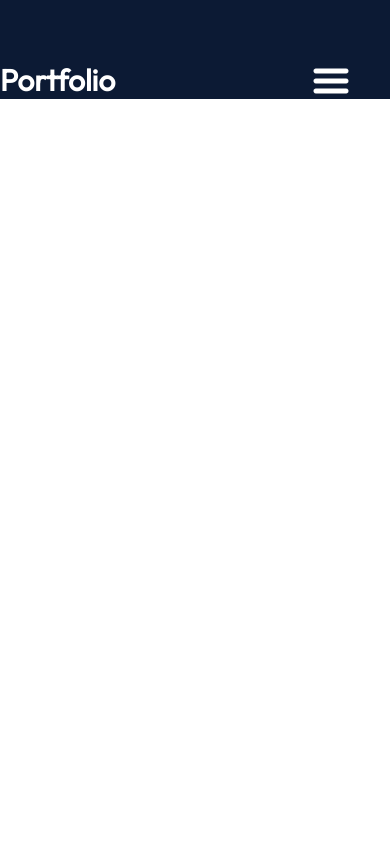
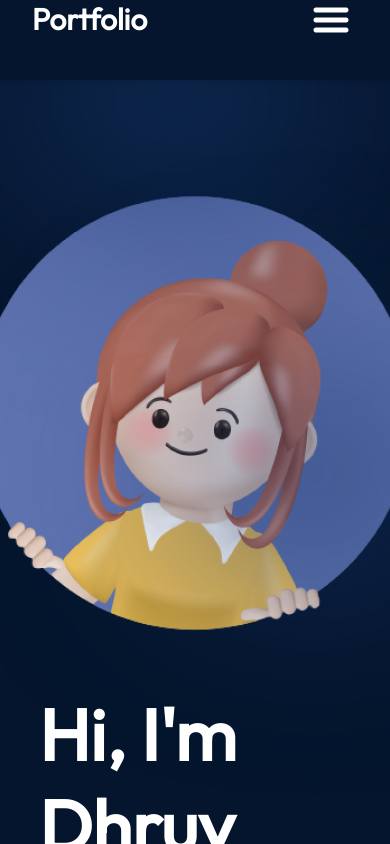
Before and after one commit to DhruvPatel3125/codsoft, a React (Vite) app in the folder portfolio/: page / in a window 390 px wide. Built offline with nearby package versions, Linux system fonts and the light colour scheme.

Commit message:
feat: restructure components and enhance styles for improved layout and responsiveness

```diff
--- a/portfolio/src/App.jsx
+++ b/portfolio/src/App.jsx
@@ -1,10 +1,14 @@
 import React from 'react'
 import style from "./App.module.css"
-import Navbar from './components/Navbar';
+import Navbar from './components/Navbar/Navbar';
+import Hero from './components/Hero/Hero';
+import About from './components/About/About';
 function App() {
   return (
     <div className={style.App}>
       <Navbar/>
+      <Hero/>
+      <About/>
 
     </div>
   )
--- a/portfolio/src/App.module.css
+++ b/portfolio/src/App.module.css
@@ -1,7 +1,16 @@
 @import "vars.css";
-.App{
-    background-color: var(--color-bg);
-    height: 100%;
-    width: 100%;
 
+* {
+  margin: 0;
+  padding: 0;
+  box-sizing: border-box;
 }
+
+.App {
+  background-color: var(--color-bg);
+  min-height: 100vh;
+  width: 100%;
+  overflow-x: hidden;
+  position: relative;
+  padding-top: 80px; /* Height of navbar */
+}
--- /dev/null
+++ b/portfolio/src/components/About/About.jsx
@@ -0,0 +1,49 @@
+import React from "react";
+import style from "./About.module.css";
+
+export default function About() {
+  return (
+    <div>
+      <section className={style.container} id="about">
+        <h2 className={style.title}>About</h2>
+        <div className={style.content}>
+          <img
+            src={"/assets/about/aboutImage.png"}
+            alt="Menu Icon"
+            className={style.aboutImage}
+          />
+          <ul className={style.aboutItems}>
+            <li className={style.aboutItem}>
+              <img src={"/assets/about/cursorIcon.png"} alt="Menu Icon" />
+              <div className={style.aboutItemText}>
+                <h3>Frontend Developer</h3>
+                <p>
+                  I'm frontend developer with experience in build and optimized
+                  sites
+                </p>
+              </div>
+            </li>
+            <li className={style.aboutItem}>
+              <img src={"/assets/about/uiIcon.png"} alt="Menu Icon" />
+              <div className={style.aboutItemText}>
+                <h3>UI Designer</h3>
+                <p> I'm UI designer with experience in build and optimized
+                sites</p>
+              </div>
+            </li>
+            <li className={style.aboutItem}>
+              <img src={"/assets/about/serverIcon.png"} alt="server Icon" />
+              <div className={style.aboutItemText}>
+                <h3>Backend Developer</h3>
+                <p>
+                  I'm Backend developer with experience in build and optimized
+                  sites
+                </p>
+              </div>
+            </li>
+          </ul>
+        </div>
+      </section>
+    </div>
+  );
+}
--- /dev/null
+++ b/portfolio/src/components/About/About.module.css
@@ -0,0 +1,92 @@
+@import "../../vars.css";
+
+.container {
+  position: relative;
+  background-color: rgba(12, 12, 12, 0.6);
+  border-radius: 15px;
+  padding: 73px;
+  margin-top: 129px;
+  z-index: 1;
+  margin-left: 10%;
+  margin-right: 10%;
+}
+
+.title {
+  color: var(--color-text);
+  font-size: 35px;
+  font-weight: 700;
+  letter-spacing: 1.75px;
+  text-transform: uppercase;
+}
+
+.content {
+  display: flex;
+  flex-direction: row;
+  align-items: center;
+}
+
+.aboutImage {
+  width: 35%;
+}
+
+.aboutItems {
+  color: var(--color-text);
+  display: flex;
+  flex-direction: column;
+  gap: 50px;
+}
+
+.aboutItem {
+  display: flex;
+  flex-direction: row;
+  align-items: center;
+  border-radius: 20px;
+  list-style: none;
+  padding: 25px;
+  background-image: linear-gradient(
+    90deg,
+    rgba(165, 215, 232, 0.42) 0%,
+    rgba(255, 255, 255, 0) 100%
+  );
+  background-size: 0 100%;
+  background-repeat: no-repeat;
+  transition: 0.4s;
+}
+
+.aboutItem:hover {
+  background-size: 100% 100%;
+}
+
+.aboutItem h3 {
+  font-size: 25px;
+  font-weight: 600;
+}
+
+.aboutItem p {
+  font-size: 25px;
+}
+
+@media screen and (max-width: 830px) {
+  .container {
+    background-color: transparent;
+    padding-left: 0;
+    padding-right: 0;
+  }
+
+  .content {
+    flex-direction: column;
+  }
+
+  .aboutImage {
+    display: none;
+  }
+
+  .aboutItems {
+    margin-top: 29px;
+  }
+
+  .aboutItem {
+    padding-left: 0;
+    padding-right: 0;
+  }
+}
--- /dev/null
+++ b/portfolio/src/components/Hero/Hero.jsx
@@ -0,0 +1,29 @@
+import React from "react";
+import styles from "./Hero.module.css";
+import { getImageUrl } from "../../utils";
+export default function Hero() {
+  return (
+    <>
+      <section className={styles.container}>
+        <div className={styles.content}>
+          <h1 className={styles.title}>Hi, I'm Dhruv</h1>
+          <p className={styles.description}>
+            I'm a full-stack developer with using React and NodeJS. Reach out if
+            you'd like to learn more!
+          </p>
+          <a href="mailto:dhruvjpatel5@gmail.com" className={styles.contactBtn}>
+            Contact Me
+          </a>
+        </div>
+        <img
+          className={styles.menuBtn}
+          src={"/assets/hero/heroImage.png"}
+          alt="Menu Icon"
+          id="heroImg"
+        />
+        <div className={styles.topBlur} />
+        <div className={styles.bottomBlur} />
+      </section>
+    </>
+  );
+}
--- /dev/null
+++ b/portfolio/src/components/Hero/Hero.module.css
@@ -0,0 +1,111 @@
+@import "../../vars.css";
+
+.container {
+  position: relative;
+  display: flex;
+  align-items: center;
+  justify-content: space-between;
+  margin-top: 49px;
+  z-index: 1;
+  margin-left: 10%;
+  margin-right: 10%;
+}
+
+.content {
+  display: flex;
+  flex-direction: column;
+  align-items: flex-start;
+  color: var(--color-text);
+  z-index: 1;
+}
+
+.title {
+  font-size: 72px;
+  font-weight: 900;
+  margin-bottom: 33px;
+  font-family: var(--font-roboto);
+  background: linear-gradient(
+    90deg,
+    rgba(255, 255, 255, 1) 70%,
+    rgba(255, 255, 255, 0) 120%
+  );
+  -webkit-text-fill-color: transparent;
+  -webkit-background-clip: text;
+}
+
+.description {
+  font-size: 30px;
+  font-family: var(--font-roboto);
+  margin-bottom: 52px;
+}
+
+.contactBtn {
+  text-decoration: none;
+  background-color: var(--color-primary);
+  color: var(--color-text);
+  border-radius: 100px;
+  font-size: 30px;
+  font-weight: 600;
+  padding: 17px 26px;
+  box-shadow: 0 0 4px 0 rgba(0, 0, 0, 0.25);
+}
+
+#heroImg {
+  width: 50%;
+  z-index: 1;
+
+  animation-name: floating;
+  animation-duration: 3s;
+  animation-iteration-count: infinite;
+  animation-timing-function: ease-in-out;
+}
+
+@keyframes floating {
+  0% {
+    transform: translate(0, 0px);
+  }
+  50% {
+    transform: translate(0, 10px);
+  }
+  100% {
+    transform: translate(0, -0px);
+  }
+}
+
+.topBlur {
+  position: absolute;
+  width: 50vw;
+  height: 50vw;
+  min-width: 350px;
+  min-width: 350px;
+  top: -128px;
+  left: -10vw;
+  border-radius: 764px;
+  background: rgba(25, 55, 109, 0.7);
+  filter: blur(100px);
+  z-index: 0;
+}
+
+.bottomBlur {
+  position: absolute;
+  width: 70vw;
+  height: 50vw;
+  min-width: 350px;
+  min-width: 250px;
+  top: 246px;
+  right: -25vw;
+  border-radius: 764px;
+  background: rgba(25, 55, 109, 0.7);
+  filter: blur(100px);
+  z-index: 0;
+}
+
+@media screen and (max-width: 830px) {
+  .container {
+    flex-direction: column-reverse;
+  }
+
+  .content {
+    align-items: center;
+  }
+}
--- a/portfolio/src/components/Navbar.jsx
+++ b/portfolio/src/components/Navbar/Navbar.jsx
@@ -1,7 +1,7 @@
 import React from 'react'
 import style from "./Navbar.module.css"
 import {useState} from 'react'
-import { getImageUrl } from '../utils'
+import { getImageUrl } from '../../utils'
 
 export default function Navbar() {
     const [menuOpen, setMenuOpen] = useState(false)
--- a/portfolio/src/components/Navbar.module.css
+++ b/portfolio/src/components/Navbar/Navbar.module.css
@@ -1,16 +1,20 @@
-@import "../vars.css";
+@import "../../vars.css";
 
 /* Ensure the imported file exists and contains the necessary variables */
 
 .navbar {
+  position: fixed;
+  top: 0;
+  left: 0;
+  width: 100%;
+  height: 80px;
+  background-color: var(--color-bg);
   display: flex;
   justify-content: space-between;
   align-items: center;
-  padding-top: 61px;
- z-index: 2;
- /* margin: 0 10%; */
- position: relative;
- background-color: rgb(12, 26, 52);
+  padding: 0 2rem;
+  z-index: 1000;
+  box-shadow: 0 2px 4px rgba(0, 0, 0, 0.1);
 }
 
 .title{
--- a/portfolio/src/index.css
+++ b/portfolio/src/index.css
@@ -1,3 +1,24 @@
+:root {
+  margin: 0;
+  padding: 0;
+}
+
+html, body {
+  width: 100%;
+  height: 100%;
+  margin: 0;
+  padding: 0;
+  overflow-x: hidden;
+}
+
+body {
+  font-family: -apple-system, BlinkMacSystemFont, 'Segoe UI', Roboto, Oxygen,
+    Ubuntu, Cantarell, 'Open Sans', 'Helvetica Neue', sans-serif;
+  -webkit-font-smoothing: antialiased;
+  -moz-osx-font-smoothing: grayscale;
+  background-color: var(--color-bg);
+}
+
 *{
   box-sizing:border-box;
   margin:0;
```
